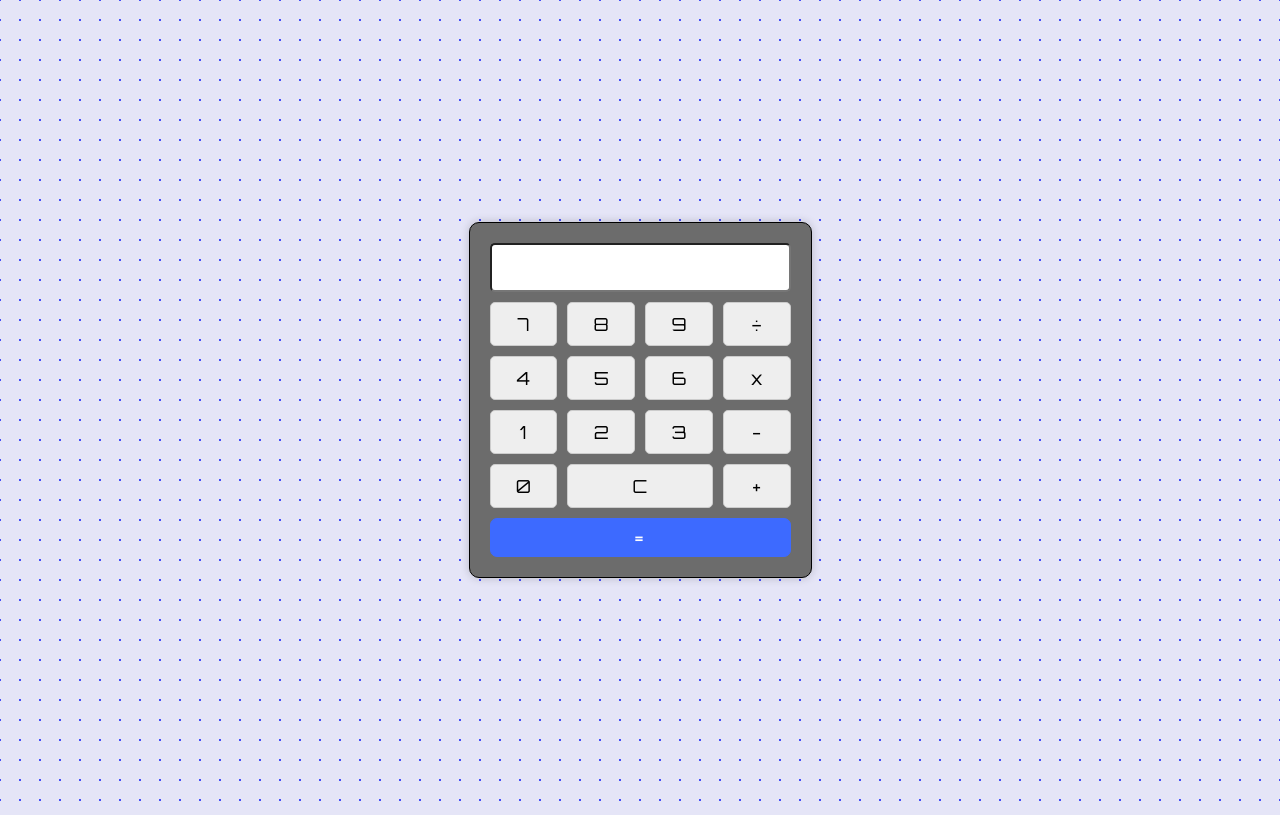
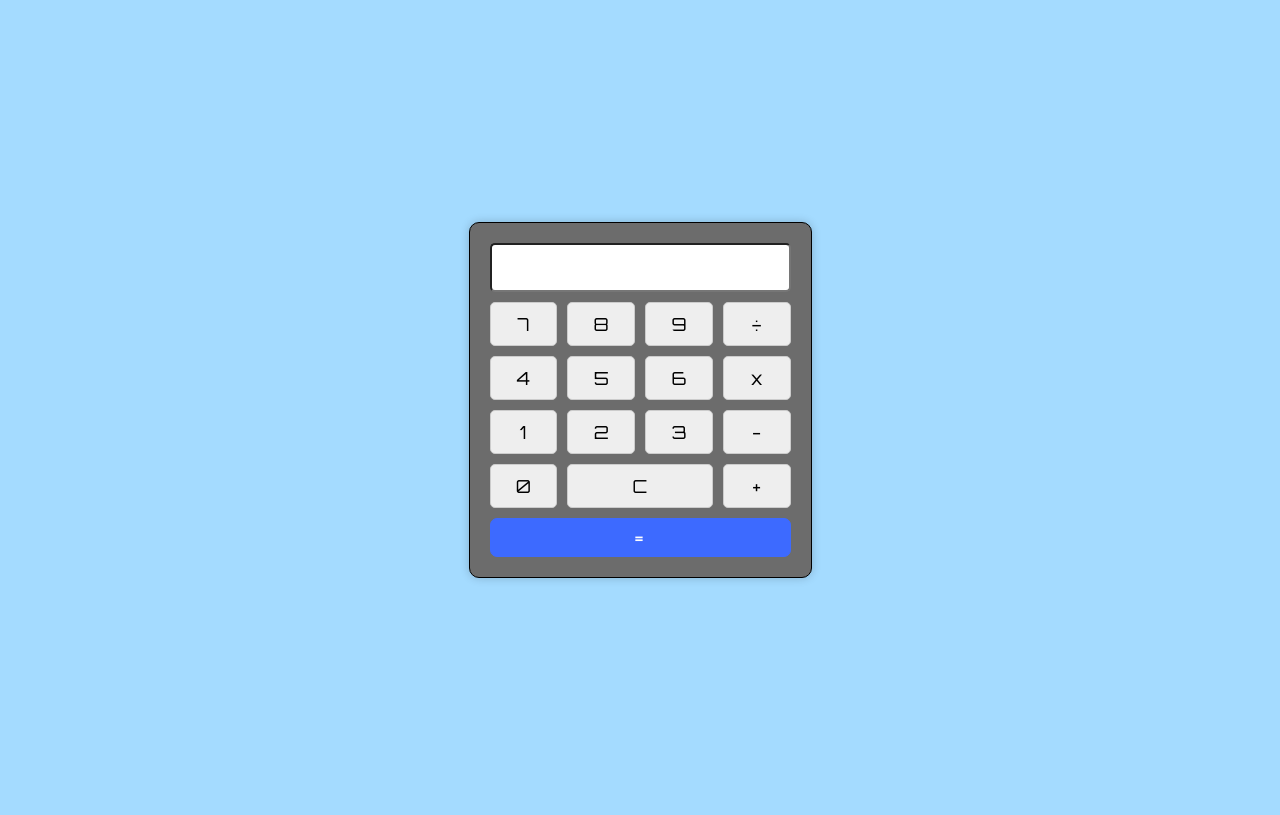
Before and after one commit to CarlosEuripedesSantosNeto/Projeto-Calculadora, a plain HTML site: page Projeto Calculadora/index.html in a window 1280 px wide. Drawn offline with Linux system fonts and the light colour scheme.

Commit message:
Background atualizado

```diff
--- a/Projeto Calculadora/style.css
+++ b/Projeto Calculadora/style.css
@@ -11,11 +11,7 @@ body {
   align-items: center;
   height: 100vh;
   margin: 0;
-  background-color: #e5e5f7;
-  background-image: radial-gradient(#444cf7 0.5px, transparent 0.5px),
-    radial-gradient(#444cf7 1px, #e5e5f7 0.5px);
-  background-size: 20px 20px;
-  background-position: 0 0, 10px 10px;
+  background-color: #a4dbff;
 }
 
 .calculator {
```
